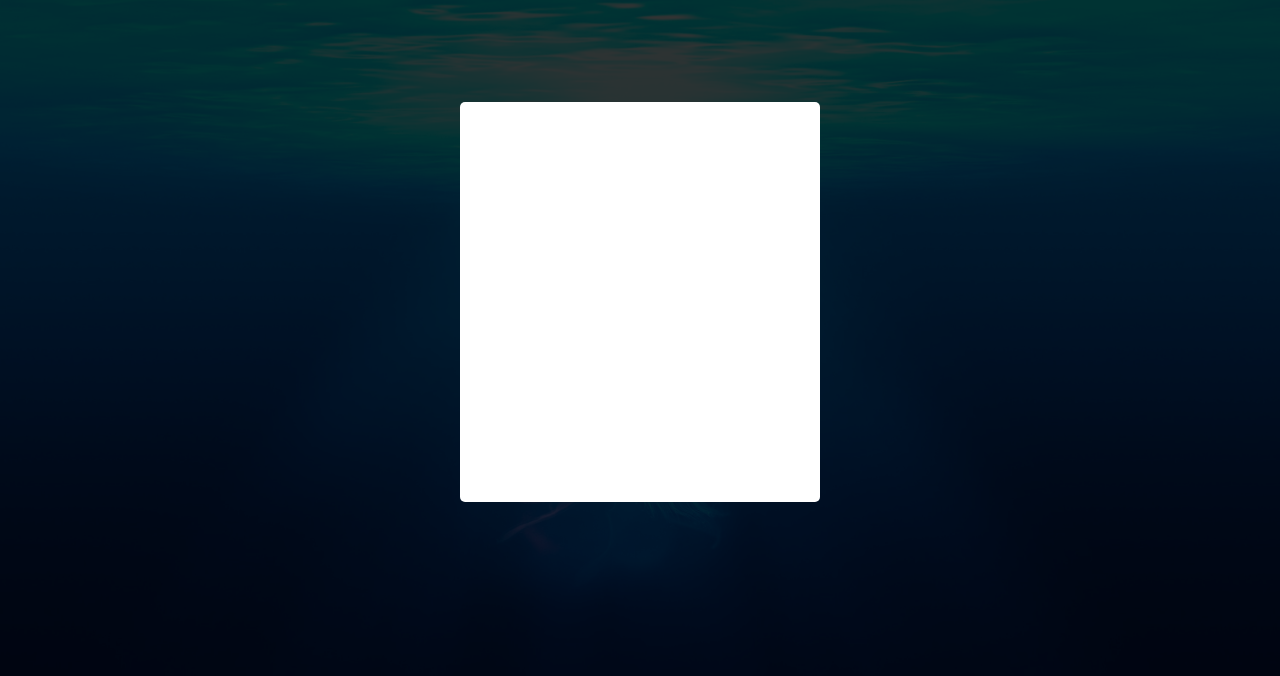
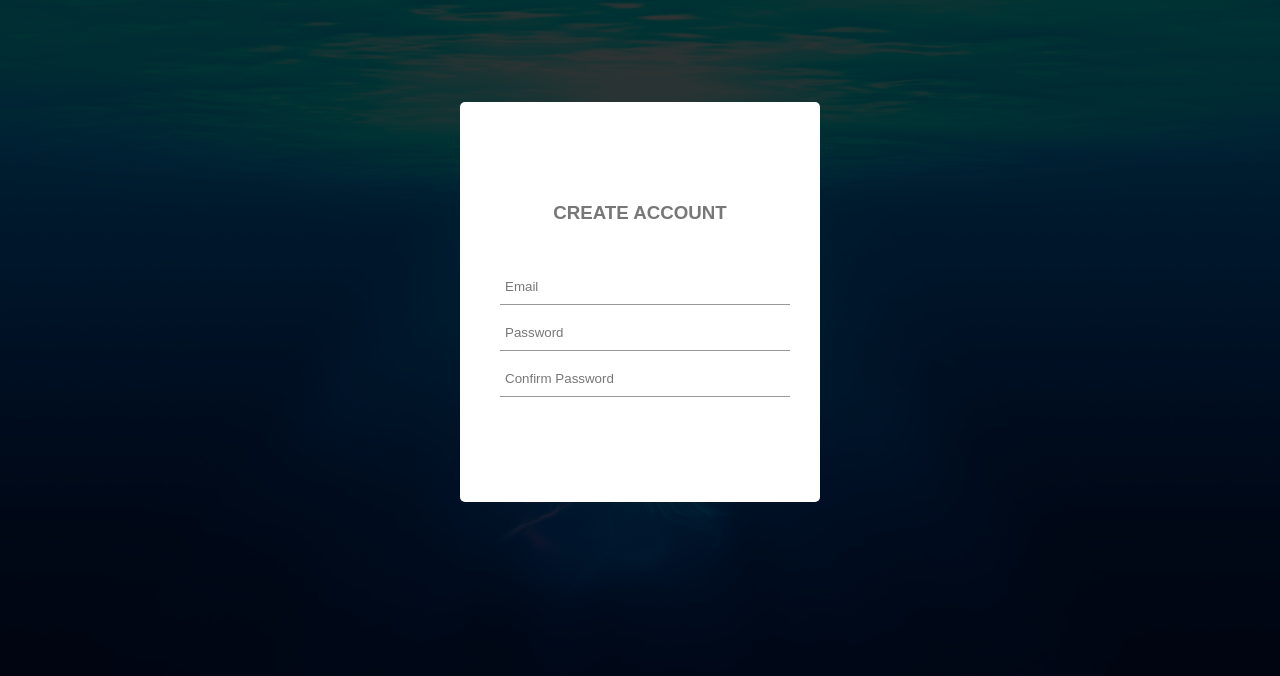
Before and after one commit to Temkum/mutlistep-form, a plain HTML site: page index.html in a window 1280 px wide. Drawn offline with Linux system fonts and the light colour scheme.

Commit message:
styled form part 1

```diff
--- a/index.html
+++ b/index.html
@@ -10,9 +10,15 @@
 </head>
 
 <body>
-<div class="container">
+    <div class="container">
+        <form action="">
+            <h3>CREATE ACCOUNT</h3>
+            <input type="text" placeholder="Email" required>
+            <input type="password" placeholder="Password" required>
+            <input type="password" placeholder="Confirm Password" required>
 
-</div>
+        </form>
+    </div>
 
 
 
--- a/style.css
+++ b/style.css
@@ -22,3 +22,30 @@ body {
     -ms-border-radius: 5px;
     -o-border-radius: 5px;
 }
+
+h3 {
+    text-align: center;
+    margin-bottom: 40px;
+    color: #777;
+}
+
+.container form {
+    width: 280px;
+    position: absolute;
+    top: 100px;
+    left: 40px;
+}
+
+form input {
+    width: 100%;
+    padding: 10px 5px;
+    margin: 5px 0;
+    border: 0;
+    border-bottom: 1px solid #999;
+    outline: none;
+    background: transparent;
+}
+
+::placeholder {
+    color: #777;
+}
```
